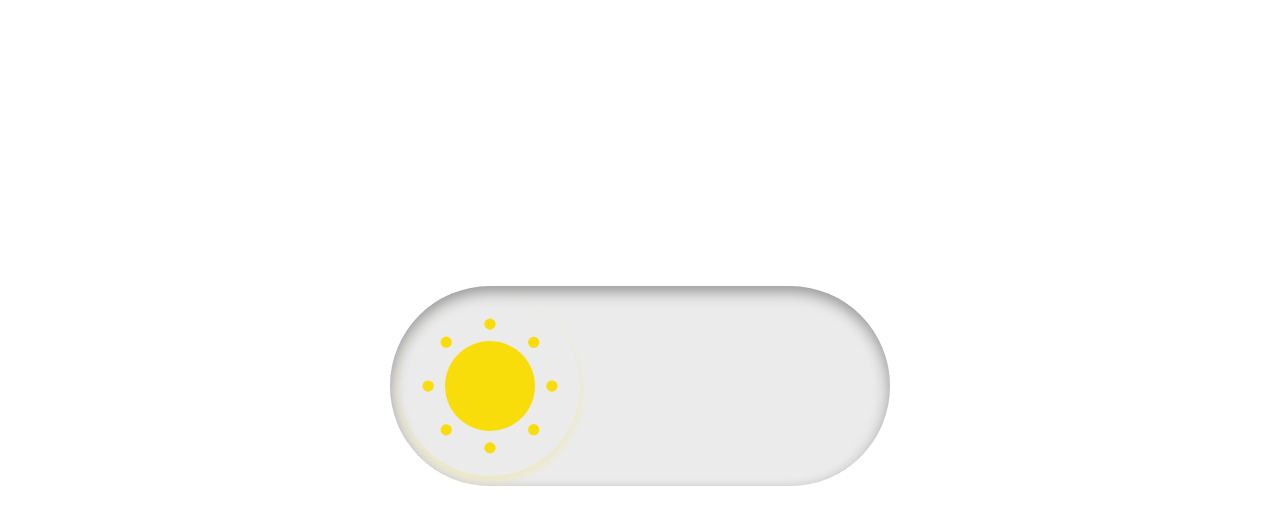
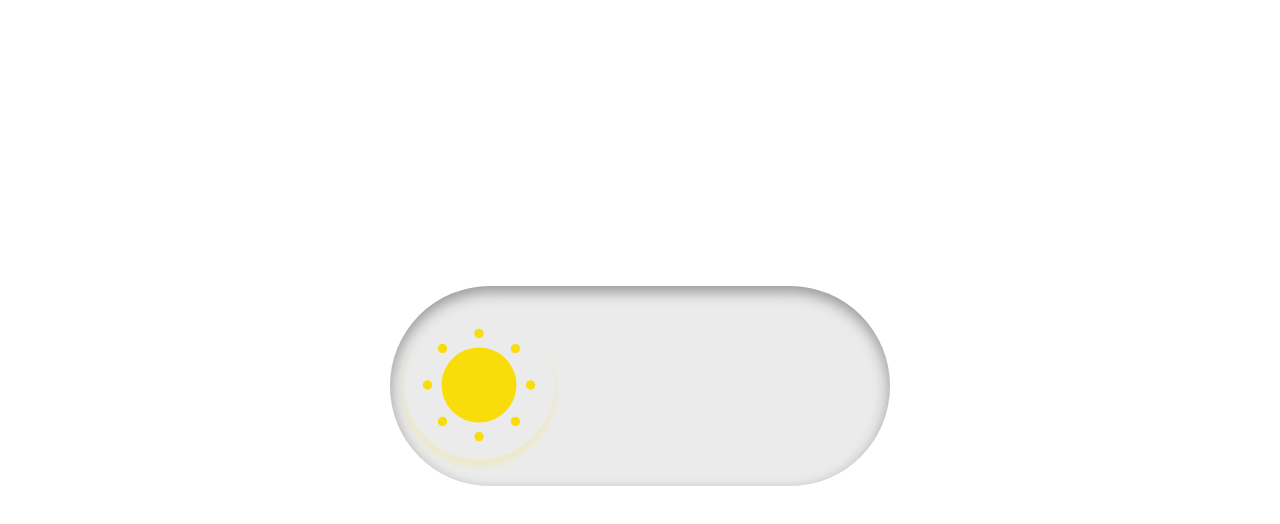
Before and after one commit to devHorizonof/projects, a plain HTML site: page components/switch_button/index.html in a window 1280 px wide. Shown: the part 80-604 px from the top of the page. Drawn offline with nearby package versions, Linux system fonts and the light colour scheme; files whose address does not match are found by name.

Commit message:
Small changes in css

```diff
--- a/components/switch_button/styles/index.css
+++ b/components/switch_button/styles/index.css
@@ -21,11 +21,11 @@ label {
 
 label:after {
   content: "";
-  width: 180px;
-  height: 180px;
+  width: 150px;
+  height: 150px;
   position: absolute;
-  top: 10px;
-  left: 10px;
+  top: 24px;
+  left: 14px;
   background-image: url('../assets/sun.svg');
   background-size: cover;
   filter: invert(94%) sepia(10%) saturate(5070%) hue-rotate(355deg) brightness(101%) contrast(95%);
```
